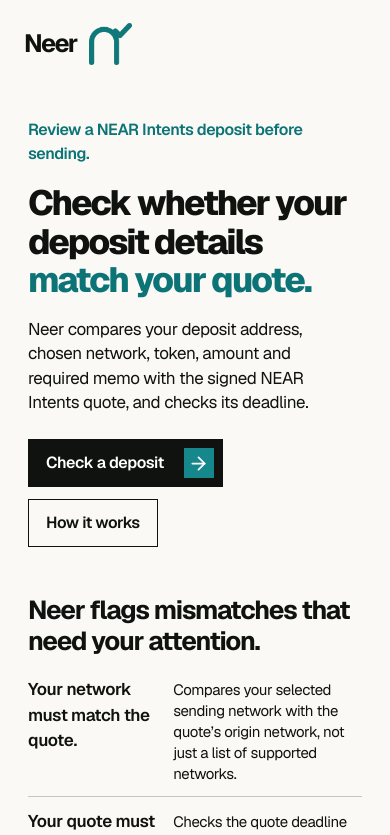
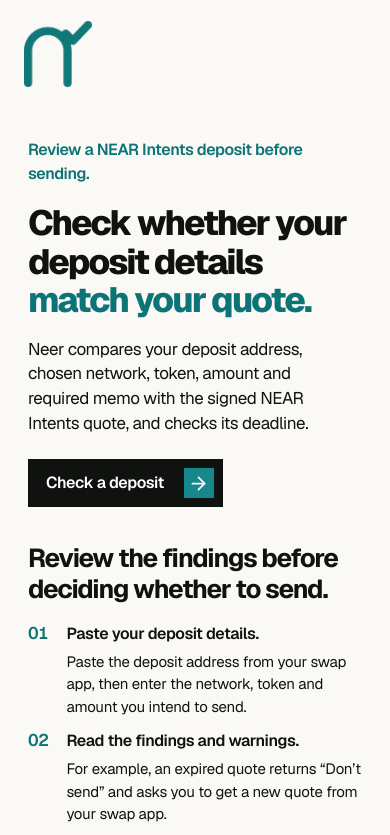
Before and after one commit to onlysniper447-stack/neer, a Next.js app in the folder apps/web/: page / in a window 390 px wide. Shown: the top 835 px of the page. Built offline with nearby package versions, Linux system fonts and the light colour scheme.

Commit message:
fix: enlarge homepage logo and show instructions inline

```diff
--- a/apps/web/app/home.module.css
+++ b/apps/web/app/home.module.css
@@ -15,31 +15,25 @@
   padding: 28px 48px;
 }
 
-.wordmark {
+.brand {
   display: inline-flex;
-  min-height: 48px;
+  min-height: 80px;
   align-items: center;
-  gap: 14px;
-  font-size: 29px;
-  font-weight: 700;
-  letter-spacing: -0.06em;
 }
 
-.wordmark img { width: 48px; height: auto; }
+.brand img { width: 80px; height: auto; }
 .main { max-width: 1184px; margin-inline: auto; padding: 0 48px; outline: none; }
-.hero { padding-top: 58px; padding-bottom: 84px; }
+.hero { padding-top: 58px; padding-bottom: 48px; }
 .eyebrow { color: var(--home-teal); font-size: 19px; font-weight: 600; margin-bottom: 24px; }
 .hero h1 { font-size: clamp(42px, 5.2vw, 76px); font-weight: 750; line-height: 1.08; letter-spacing: -0.06em; }
 .hero h1 > span { display: block; }
 .teal { color: var(--home-teal); }
 .description { max-width: 650px; margin-top: 24px; font-size: 20px; line-height: 1.5; letter-spacing: -0.025em; }
 .actions { display: flex; align-items: stretch; gap: 16px; margin-top: 32px; }
-.primary, .secondary { display: inline-flex; min-height: 58px; align-items: center; justify-content: center; font-size: 17px; font-weight: 550; }
+.primary { display: inline-flex; min-height: 58px; align-items: center; justify-content: center; font-size: 17px; font-weight: 550; }
 .primary { gap: 24px; padding: 10px 12px 10px 24px; background: var(--home-ink); color: #fff; }
 .primary:hover { background: #252b29; }
 .arrow { display: inline-flex; width: 35px; height: 35px; align-items: center; justify-content: center; background: #16878a; color: #fff; }
-.secondary { border: 1.5px solid var(--home-ink); padding: 12px 22px; }
-.secondary:hover { background: #efeee8; }
 .home h2 { font-size: clamp(27px, 3vw, 36px); line-height: 1.18; font-weight: 650; letter-spacing: -0.045em; }
 .problems { margin-bottom: 64px; }
 .problemList { margin-top: 16px; }
@@ -66,18 +60,17 @@
 
 @media (max-width: 600px) {
   .header { padding: 20px 24px; }
-  .wordmark { font-size: 25px; gap: 12px; }
-  .wordmark img { width: 43px; }
+  .brand { min-height: 68px; }
+  .brand img { width: 68px; }
   .main { padding-inline: 28px; }
-  .hero { padding-top: 30px; padding-bottom: 48px; }
+  .hero { padding-top: 24px; padding-bottom: 36px; }
   .eyebrow { font-size: 16px; margin-bottom: 18px; }
   .hero h1 { font-size: clamp(35px, 7.8vw, 46px); line-height: 1.1; letter-spacing: -0.055em; }
   .description { max-width: 290px; margin-top: 17px; font-size: 17px; line-height: 1.45; }
   .actions { align-items: flex-start; flex-direction: column; gap: 12px; margin-top: 24px; }
-  .primary, .secondary { min-height: 48px; font-size: 16px; }
+  .primary { min-height: 48px; font-size: 16px; }
   .primary { gap: 20px; padding: 8px 9px 8px 18px; }
   .arrow { width: 30px; height: 30px; }
-  .secondary { padding: 10px 17px; }
   .home h2 { font-size: 26px; }
   .problems { margin-bottom: 36px; }
   .problemList { margin-top: 9px; }
--- a/apps/web/app/page.tsx
+++ b/apps/web/app/page.tsx
@@ -19,9 +19,8 @@ export default function Home() {
   return (
     <div className={styles.home}>
       <header className={styles.header}>
-        <Link href="/" aria-label="Neer home" className={styles.wordmark}>
-          <span>Neer</span>
-          <Image src="/neer-logo.png" alt="" width={52} height={51} priority />
+        <Link href="/" aria-label="Neer home" className={styles.brand}>
+          <Image src="/neer-logo.png" alt="Neer" width={80} height={78} priority />
         </Link>
       </header>
 
@@ -38,8 +37,19 @@ export default function Home() {
               Check a deposit
               <span className={styles.arrow} aria-hidden="true"><ArrowRight size={21} aria-hidden="true" /></span>
             </Link>
-            <a href="#how-it-works" className={styles.secondary}>How it works</a>
           </div>
+        </section>
+
+        <section id="how-it-works" className={styles.how} aria-labelledby="how-title">
+          <h2 id="how-title">Review the findings before deciding whether to send.</h2>
+          <ol className={styles.steps}>
+            {STEPS.map(([step, detail], index) => (
+              <li key={step}>
+                <span className={styles.number} aria-hidden="true">{String(index + 1).padStart(2, "0")}</span>
+                <div><h3 className={styles.stepTitle}>{step}</h3><p className={styles.stepDetail}>{detail}</p></div>
+              </li>
+            ))}
+          </ol>
         </section>
 
         <section className={styles.problems} aria-labelledby="problems-title">
@@ -52,18 +62,6 @@ export default function Home() {
               </div>
             ))}
           </dl>
-        </section>
-
-        <section id="how-it-works" className={styles.how} aria-labelledby="how-title">
-          <h2 id="how-title">Review the findings before deciding whether to send.</h2>
-          <ol className={styles.steps}>
-            {STEPS.map(([step, detail], index) => (
-              <li key={step}>
-                <span className={styles.number} aria-hidden="true">{String(index + 1).padStart(2, "0")}</span>
-                <div><h3 className={styles.stepTitle}>{step}</h3><p className={styles.stepDetail}>{detail}</p></div>
-              </li>
-            ))}
-          </ol>
         </section>
 
         <section className={styles.banner} aria-labelledby="control-title">
```
Also changed, not shown: 2 other files (tests, documents, lock files or other folders).
